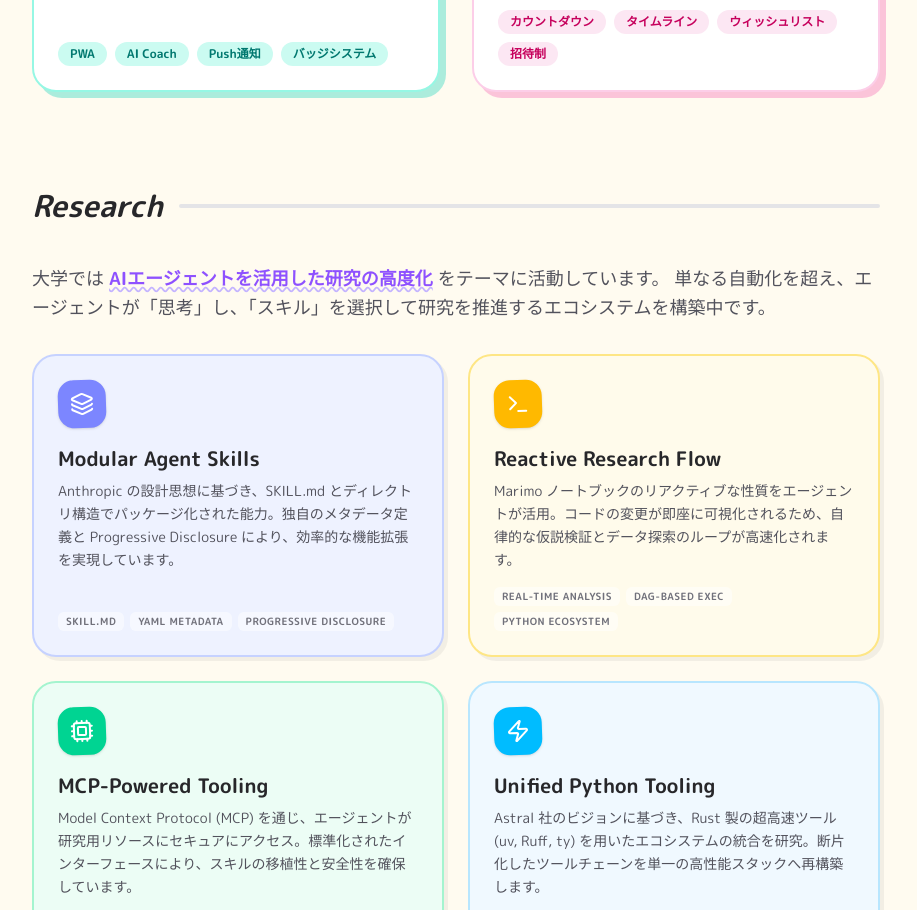
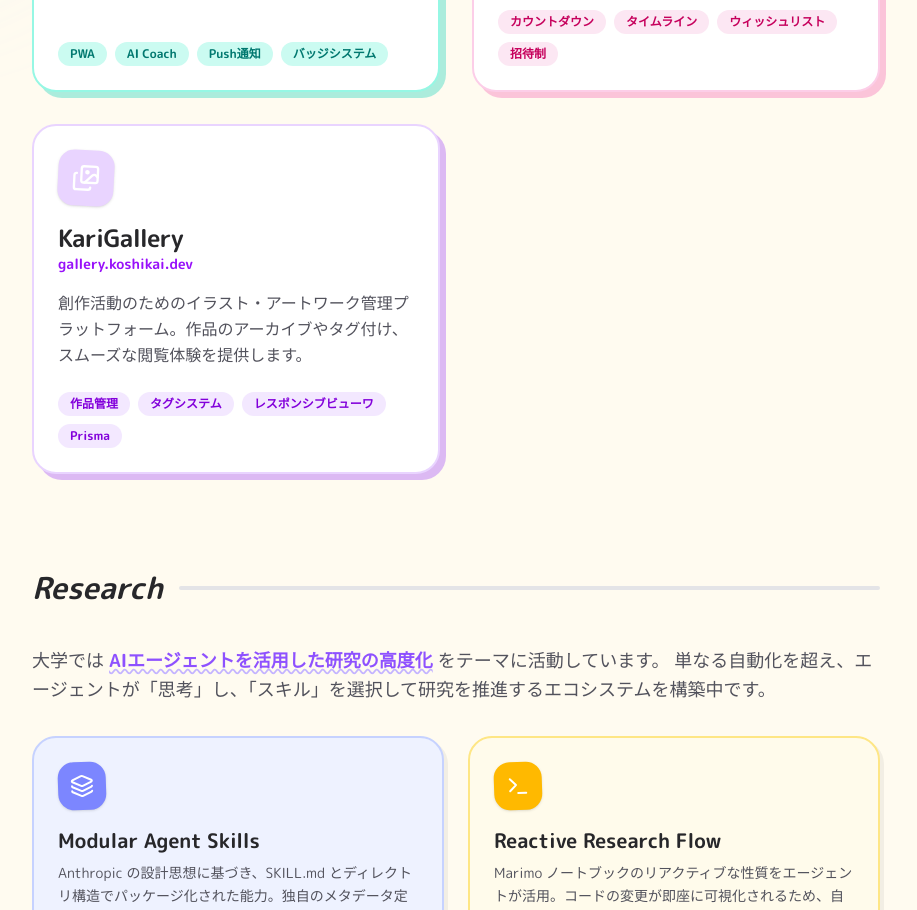
Before and after one commit to koshikai/koshikai, a Next.js app: page / in a window 1280 px wide. Shown: the part 1040-1950 px from the top of the page, without its empty margins (184-1101 px from the left). Built offline with nearby package versions, Linux system fonts and the light colour scheme.

Commit message:
feat: ポートフォリオサイトのメインページとプロジェクトカードコンポーネントを新規作成し、READMEを更新しました。

```diff
--- a/src/app/page.tsx
+++ b/src/app/page.tsx
@@ -1,4 +1,4 @@
-import { Cigarette, Heart } from "lucide-react";
+import { Cigarette, Heart, Images } from "lucide-react";
 import { ProjectCard } from "@/components/ProjectCard";
 import { ResearchSection } from "@/components/ResearchSection";
 import { Footer } from "@/components/Footer";
@@ -18,7 +18,7 @@ export default function Home() {
         <section className="mx-auto max-w-4xl px-6 pt-32 pb-20 sm:pt-40 sm:pb-32 relative">
           <div className="flex flex-col gap-8 items-center text-center sm:items-start sm:text-left">
             <div className="inline-flex items-center gap-3 px-4 py-2 rounded-full bg-white/50 backdrop-blur-sm border border-zinc-200 dark:bg-zinc-800/50 dark:border-zinc-700 shadow-sm animate-fade-in-up motion-reduce:animate-none">
-              <div className="h-8 w-8 rounded-full bg-gradient-to-tr from-sky-400 to-blue-500 flex items-center justify-center text-white font-bold text-lg shadow-inner">
+              <div className="h-8 w-8 rounded-full bg-linear-to-tr from-sky-400 to-blue-500 flex items-center justify-center text-white font-bold text-lg shadow-inner">
                 K
               </div>
               <span className="text-sm font-bold text-zinc-600 dark:text-zinc-300 tracking-wide">
@@ -29,7 +29,7 @@ export default function Home() {
             <h1 className="text-5xl font-extrabold tracking-tight text-zinc-800 dark:text-zinc-50 sm:text-7xl drop-shadow-sm leading-[1.1] text-balance">
               Building apps that <br />
               <span className="relative whitespace-nowrap">
-                <span className="relative z-10 bg-gradient-to-r from-sky-400 to-emerald-400 bg-clip-text text-transparent inline-block cursor-default motion-safe:transition-transform motion-safe:hover:scale-105">
+                <span className="relative z-10 bg-linear-to-r from-sky-400 to-emerald-400 bg-clip-text text-transparent inline-block cursor-default motion-safe:transition-transform motion-safe:hover:scale-105">
                   make life better
                 </span>
                 <span className="absolute bottom-2 left-0 w-full h-3 bg-yellow-200/60 -rotate-2 rounded-full -z-10 dark:bg-yellow-900/40"></span>
@@ -72,6 +72,17 @@ export default function Home() {
               accentColor="pink"
               icon={<Heart className="h-7 w-7 fill-current" />}
             />
+
+            <ProjectCard
+              title="KariGallery"
+              subtitle="gallery.koshikai.dev"
+              description="創作活動のためのイラスト・アートワーク管理プラットフォーム。作品のアーカイブやタグ付け、スムーズな閲覧体験を提供します。"
+              features={["作品管理", "タグシステム", "レスポンシブビューワ", "Prisma"]}
+              href="https://gallery.koshikai.dev"
+              accentColor="purple"
+              icon={<Images className="h-7 w-7" />}
+            />
+
           </div>
         </section>
 
--- a/src/components/ProjectCard.tsx
+++ b/src/components/ProjectCard.tsx
@@ -6,7 +6,7 @@ interface ProjectCardProps {
   description: string;
   features: string[];
   href: string;
-  accentColor: "green" | "pink";
+  accentColor: "green" | "pink" | "purple" | "blue" | "orange";
   icon: React.ReactNode;
 }
 
@@ -31,6 +31,36 @@ const colorClasses = {
     shadow:
       "shadow-[6px_6px_0px_0px_rgba(244,114,182,0.4)] hover:shadow-[8px_8px_0px_0px_rgba(244,114,182,0.6)]",
   },
+  purple: {
+    border: "border-purple-200 dark:border-purple-800",
+    bg: "bg-white dark:bg-zinc-800",
+    hover: "hover:bg-purple-50 dark:hover:bg-purple-900/30",
+    text: "text-purple-600 dark:text-purple-300",
+    badge: "bg-purple-100 text-purple-700 dark:bg-purple-900 dark:text-purple-300",
+    iconBg: "bg-purple-200 dark:bg-purple-700",
+    shadow:
+      "shadow-[6px_6px_0px_0px_rgba(168,85,247,0.4)] hover:shadow-[8px_8px_0px_0px_rgba(168,85,247,0.6)]",
+  },
+  blue: {
+    border: "border-blue-200 dark:border-blue-800",
+    bg: "bg-white dark:bg-zinc-800",
+    hover: "hover:bg-blue-50 dark:hover:bg-blue-900/30",
+    text: "text-blue-600 dark:text-blue-300",
+    badge: "bg-blue-100 text-blue-700 dark:bg-blue-900 dark:text-blue-300",
+    iconBg: "bg-blue-200 dark:bg-blue-700",
+    shadow:
+      "shadow-[6px_6px_0px_0px_rgba(59,130,246,0.4)] hover:shadow-[8px_8px_0px_0px_rgba(59,130,246,0.6)]",
+  },
+  orange: {
+    border: "border-orange-200 dark:border-orange-800",
+    bg: "bg-white dark:bg-zinc-800",
+    hover: "hover:bg-orange-50 dark:hover:bg-orange-900/30",
+    text: "text-orange-600 dark:text-orange-300",
+    badge: "bg-orange-100 text-orange-700 dark:bg-orange-900 dark:text-orange-300",
+    iconBg: "bg-orange-200 dark:bg-orange-700",
+    shadow:
+      "shadow-[6px_6px_0px_0px_rgba(249,115,22,0.4)] hover:shadow-[8px_8px_0px_0px_rgba(249,115,22,0.6)]",
+  },
 } as const;
 
 export function ProjectCard({
@@ -49,7 +79,7 @@ export function ProjectCard({
       href={href}
       target="_blank"
       rel="noopener noreferrer"
-      className={`group relative flex flex-col gap-4 rounded-3xl border-2 p-6 ${colors.border} ${colors.bg} ${colors.hover} ${colors.shadow} focus-visible:outline focus-visible:outline-2 focus-visible:outline-offset-4 focus-visible:outline-zinc-400 dark:focus-visible:outline-zinc-600 motion-safe:transition-[transform,background-color,box-shadow] motion-safe:duration-300 motion-safe:hover:-translate-y-1 motion-safe:hover:scale-[1.02]`}
+      className={`group relative flex flex-col gap-4 rounded-3xl border-2 p-6 ${colors.border} ${colors.bg} ${colors.hover} ${colors.shadow} focus-visible:outline-2 focus-visible:outline-offset-4 focus-visible:outline-zinc-400 dark:focus-visible:outline-zinc-600 motion-safe:transition-[transform,background-color,box-shadow] motion-safe:duration-300 motion-safe:hover:-translate-y-1 motion-safe:hover:scale-[1.02]`}
     >
       <div className="flex items-start justify-between">
         <div
```
Also changed, not shown: 1 other file (tests, documents, lock files or other folders).
